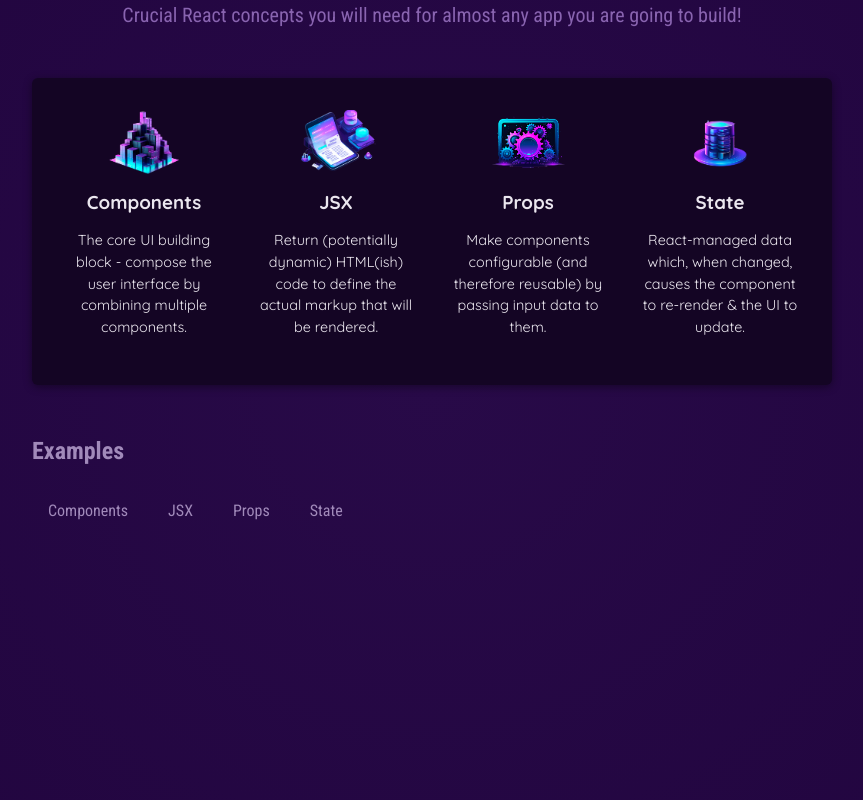
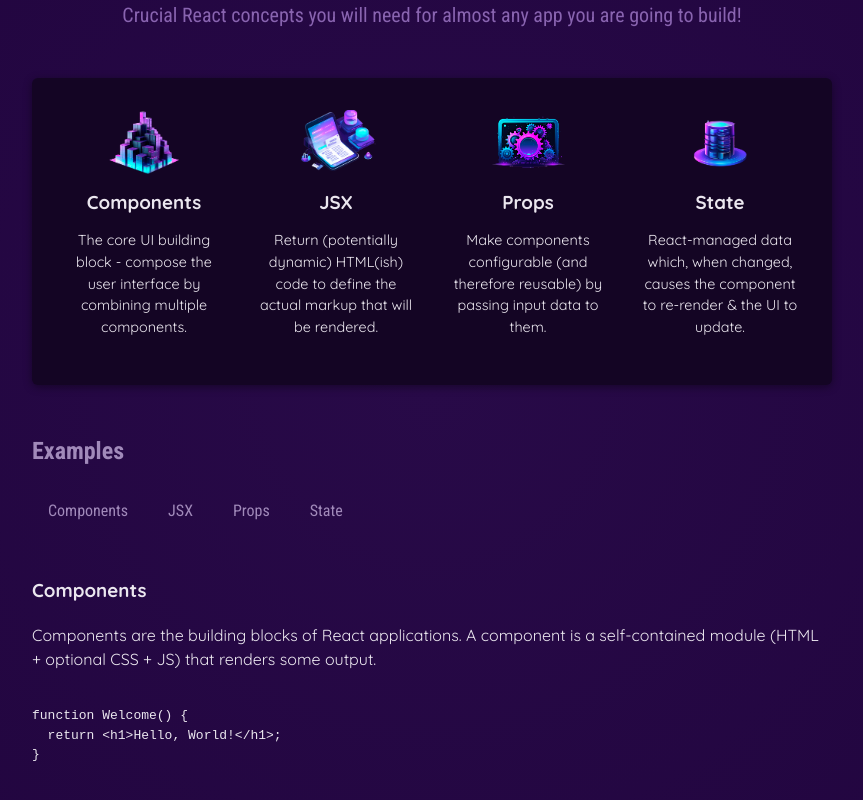
Before and after one commit to mohamedmahroofa/react-basic, a React (Vite) app: page / in a window 1280 px wide. Shown: the part 254-1054 px from the top of the page, without its empty margins (208-1071 px from the left). Built offline with nearby package versions, Linux system fonts and the light colour scheme.

Commit message:
Added exta data to data.js and added the dynamic code.

```diff
--- a/src/App.jsx
+++ b/src/App.jsx
@@ -1,11 +1,15 @@
+import { useState } from "react";
 import Header from "./components/Header/Header.jsx";
 import CoreConcepts from "./components/CoreConcepts.jsx";
 import { CORE_CONCEPTS } from "./data.js";
 import TabButtons from "./components/TabButtons.jsx";
+import { EXAMPLES } from "./data.js";
 
 function App() {
-  function handleSelect(){
-    console.log("A better way to add it dynamically");
+  const [selectedTopic, setSelectedTopic] = useState("components");
+
+  function handleSelect(selectedButton) {
+    setSelectedTopic(selectedButton);
   }
 
   return (
@@ -27,12 +31,25 @@
         <section id="examples">
           <h2>Examples</h2>
           <menu>
-            <TabButtons onSelect={handleSelect}>Components</TabButtons>
-            <TabButtons onSelect={handleSelect}>JSX</TabButtons>
-            <TabButtons onSelect={handleSelect}>Props</TabButtons>
-            <TabButtons onSelect={handleSelect}>State</TabButtons>
+            <TabButtons onSelect={() => handleSelect("components")}>
+              Components
+            </TabButtons>
+            <TabButtons onSelect={() => handleSelect("jsx")}>JSX</TabButtons>
+            <TabButtons onSelect={() => handleSelect("props")}>
+              Props
+            </TabButtons>
+            <TabButtons onSelect={() => handleSelect("state")}>
+              State
+            </TabButtons>
           </menu>
         </section>
+        <div className="tab-content">
+          <h3>{EXAMPLES[selectedTopic].title}</h3>
+          <p>{EXAMPLES[selectedTopic].description}</p>
+          <pre>
+            <code>{EXAMPLES[selectedTopic].code}</code>
+          </pre>
+        </div>
       </main>
     </div>
   );
--- a/src/data.js
+++ b/src/data.js
@@ -1,31 +1,82 @@
-import componentsImg from './assets/components.png';
-import propsImg from './assets/config.png';
-import jsxImg from './assets/jsx-ui.png';
-import stateImg from './assets/state-mgmt.png';
+import componentsImg from "./assets/components.png";
+import propsImg from "./assets/config.png";
+import jsxImg from "./assets/jsx-ui.png";
+import stateImg from "./assets/state-mgmt.png";
 
 export const CORE_CONCEPTS = [
   {
     image: componentsImg,
-    title: 'Components',
+    title: "Components",
     description:
-      'The core UI building block - compose the user interface by combining multiple components.',
+      "The core UI building block - compose the user interface by combining multiple components.",
   },
   {
     image: jsxImg,
-    title: 'JSX',
+    title: "JSX",
     description:
-      'Return (potentially dynamic) HTML(ish) code to define the actual markup that will be rendered.',
+      "Return (potentially dynamic) HTML(ish) code to define the actual markup that will be rendered.",
   },
   {
     image: propsImg,
-    title: 'Props',
+    title: "Props",
     description:
-      'Make components configurable (and therefore reusable) by passing input data to them.',
+      "Make components configurable (and therefore reusable) by passing input data to them.",
   },
   {
     image: stateImg,
-    title: 'State',
+    title: "State",
     description:
-      'React-managed data which, when changed, causes the component to re-render & the UI to update.',
+      "React-managed data which, when changed, causes the component to re-render & the UI to update.",
   },
 ];
+
+export const EXAMPLES = {
+  components: {
+    title: "Components",
+    description:
+      "Components are the building blocks of React applications. A component is a self-contained module (HTML + optional CSS + JS) that renders some output.",
+    code: `
+function Welcome() {
+  return <h1>Hello, World!</h1>;
+}`,
+  },
+  jsx: {
+    title: "JSX",
+    description:
+      "JSX is a syntax extension to JavaScript. It is similar to a template language, but it has full power of JavaScript (e.g., it may output dynamic content).",
+    code: `
+<div>
+  <h1>Welcome {userName}</h1>
+  <p>Time to learn React!</p>
+</div>`,
+  },
+  props: {
+    title: "Props",
+    description:
+      "Components accept arbitrary inputs called props. They are like function arguments.",
+    code: `
+function Welcome(props) {
+  return <h1>Hello, {props.name}</h1>;
+}`,
+  },
+  state: {
+    title: "State",
+    description:
+      "State allows React components to change their output over time in response to user actions, network responses, and anything else.",
+    code: `
+function Counter() {
+  const [isVisible, setIsVisible] = useState(false);
+
+  function handleClick() {
+    setIsVisible(true);
+  }
+
+  return (
+    <div>
+      <button onClick={handleClick}>Show Details</button>
+      {isVisible && <p>Amazing details!</p>}
+    </div>
+  );
+}`,
+  },
+};
```
